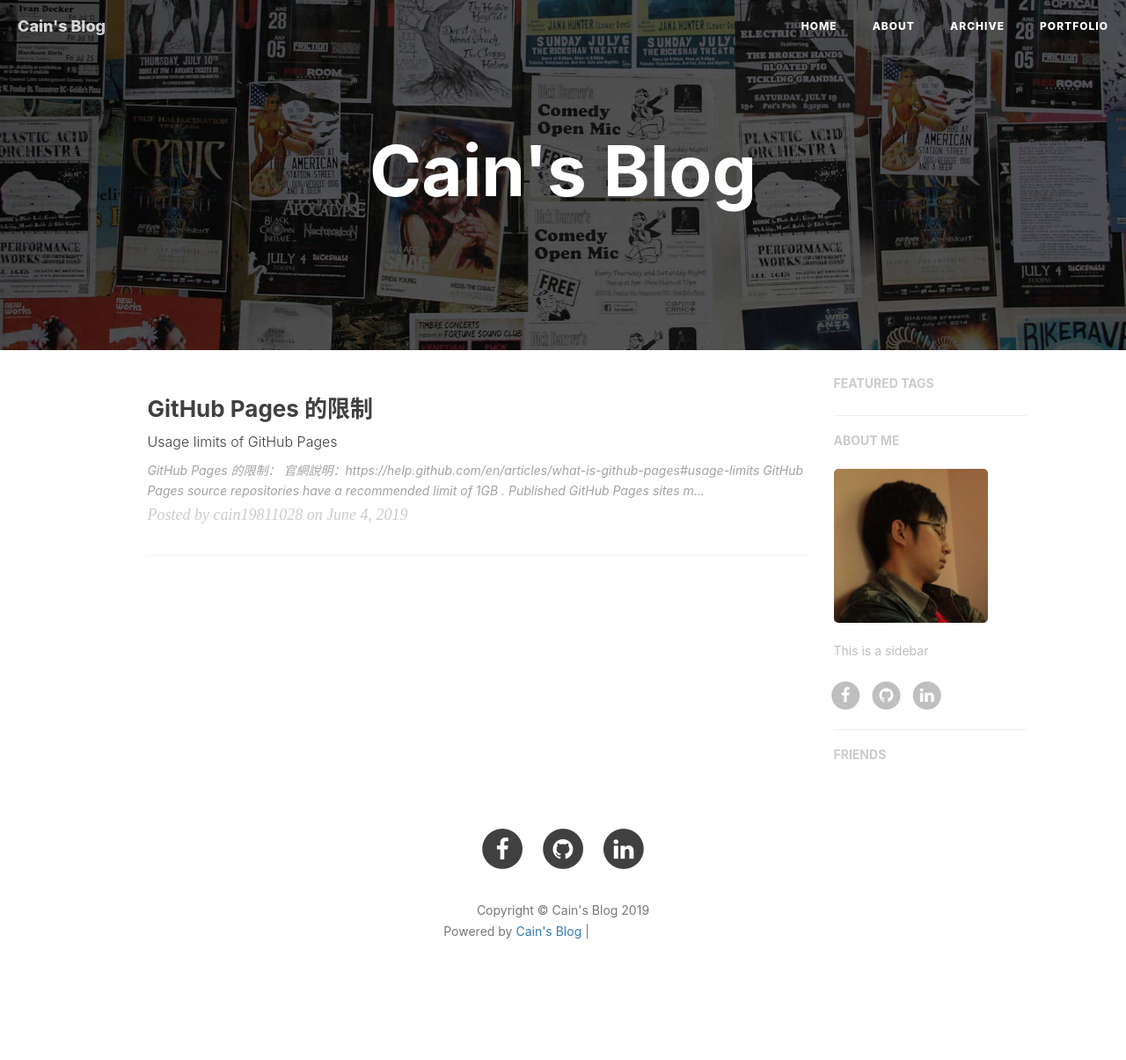
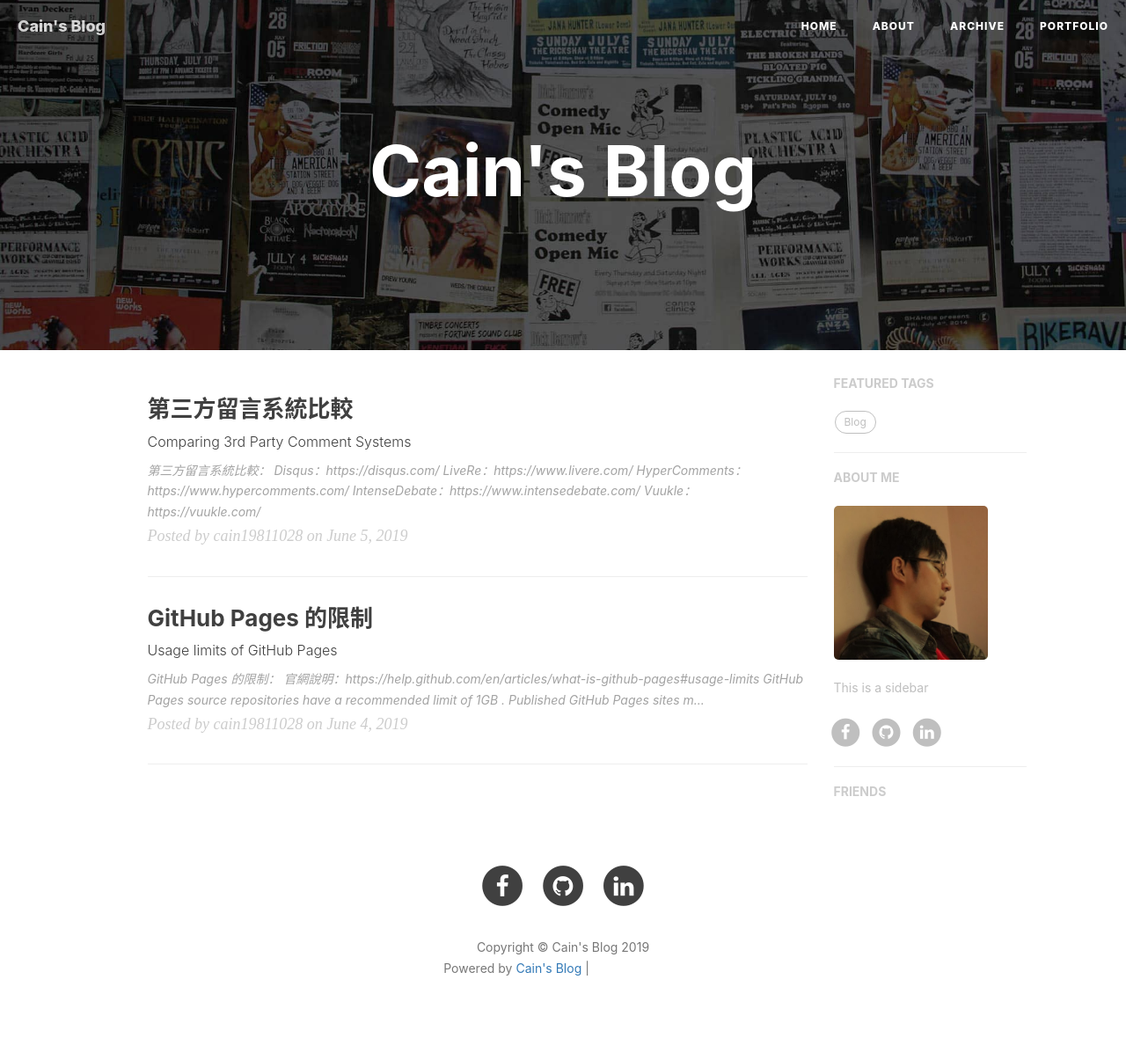
Before and after one commit to cain19811028/cain19811028.github.io, a Jekyll site: the page built from index.html, in a window 1280 px wide. Shown: the whole page at 88% size. Built offline with Jekyll 4.4.1, drawn with Linux system fonts in a browser that asks for light colours; nearby versions of some CDN libraries; the list of posts is cut into pages by our own code; comment, search, counter and statistics services are not loaded; before the commit the page ends 1163 px from its top, so only the background shows below that; grey boxes are pictures that could not be loaded.

Commit message:
feat: new post

```diff
--- a/_posts/2019-06-04-usage-limits-of-github-pages.markdown
+++ b/_posts/2019-06-04-usage-limits-of-github-pages.markdown
@@ -5,6 +5,7 @@ subtitle: "Usage limits of GitHub Pages"
 date: 2019-06-04 14:00:00 +0800
 author: "cain19811028"
 tags:
+  - Blog
   - GitHub
 ---
 ### GitHub Pages 的限制：
--- /dev/null
+++ b/_posts/2019-06-05-comparing-3rd-party-comment-systems.markdown
@@ -0,0 +1,16 @@
+---
+layout: post
+title: "第三方留言系統比較"
+subtitle: "Comparing 3rd Party Comment Systems"
+date: 2019-06-05 09:00:00 +0800
+author: "cain19811028"
+tags:
+  - Blog
+---
+### 第三方留言系統比較：
+
+ - Disqus：[https://disqus.com/](https://disqus.com/)
+ - LiveRe：[https://www.livere.com/](https://www.livere.com/)
+ - HyperComments：[https://www.hypercomments.com/](https://www.hypercomments.com/)
+ - IntenseDebate：[https://www.intensedebate.com/](https://www.intensedebate.com/)
+ - Vuukle：[https://vuukle.com/](https://vuukle.com/)
--- a/js/sw-registration.js
+++ b/js/sw-registration.js
@@ -35,7 +35,7 @@ if(navigator.serviceWorker){
   // For security reasons, a service worker can only control the pages
   // that are in the same directory level or below it. That's why we put sw.js at ROOT level.
   navigator.serviceWorker
-    .register('/js/sw.js')
+    .register('/sw.js')
     .then((registration) => handleRegistration(registration))
     .catch((error) => {console.log('ServiceWorker registration failed: ', error)})
 
```
Also changed, not shown: sw.js (renamed from js/sw.js).
